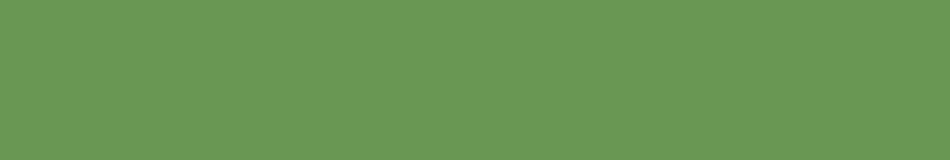
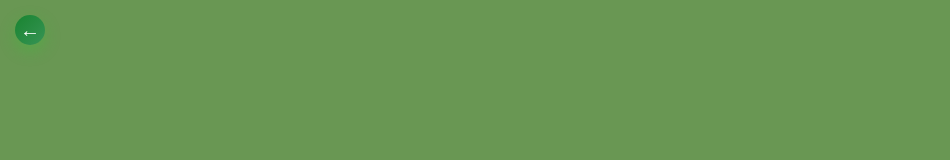
Before and after one commit to teena-2310/Panaceaone, a React (Vite) app in the folder Frontend/: page /healing-booking in a window 1280 px wide. Shown: the top 160 px of the page, without its empty margins (0-950 px from the left). Built offline with nearby package versions, Linux system fonts and the light colour scheme.

Commit message:
back button for book call

```diff
--- a/Frontend/src/Pages/HealingBookingPage.css
+++ b/Frontend/src/Pages/HealingBookingPage.css
@@ -22,6 +22,41 @@
   gap: 22px;
   animation: fadeInBooking 0.4s ease-out;
 }
+
+
+/* 🔙 Back Button Styling */
+.back-button {
+  position: absolute;
+  top: 15px;
+  left: 15px;
+
+  width: 30px;
+  height: 30px;
+
+  border-radius: 50%;
+  border: none;
+
+  background: linear-gradient(135deg, #198430, #379455);
+  color: #ffffff;
+
+  font-size: 20px;
+  font-weight: bold;
+
+  cursor: pointer;
+  display: flex;
+  align-items: center;
+  justify-content: center;
+
+  transition: all 0.3s ease;
+  box-shadow: 0 6px 15px rgba(58, 192, 56, 0.4);
+}
+
+/* Hover Effect */
+.back-button:hover {
+  transform: translateX(-3px) scale(1.08);
+  box-shadow: 0 10px 25px rgba(23, 88, 80, 0.6);
+}
+
 
 @keyframes fadeInBooking {
   from {
--- a/Frontend/src/Pages/HealingBookingPage.jsx
+++ b/Frontend/src/Pages/HealingBookingPage.jsx
@@ -1,5 +1,6 @@
-import React, { useState } from "react";
+import React, { useState, useEffect } from "react";
 import "./HealingBookingPage.css";
+import { useNavigate } from "react-router-dom";
 
 const HealingBookingPage = () => {
   const [step, setStep] = useState("select");
@@ -7,9 +8,30 @@ const HealingBookingPage = () => {
   const [transactionId, setTransactionId] = useState("");
   const [screenshot, setScreenshot] = useState(null);
 
+  const navigate = useNavigate(); // ✅ Added
+
+  // ✅ Auto redirect after success (3 seconds)
+  useEffect(() => {
+    if (step === "success") {
+      const timer = setTimeout(() => {
+        navigate("/");
+      }, 3000);
+
+      return () => clearTimeout(timer);
+    }
+  }, [step, navigate]);
+
   return (
     <div className="healing-container">
       <div className="healing-card">
+
+        {/* 🔙 Back Button */}
+        <button
+          className="back-button"
+          onClick={() => navigate("/")}
+        >
+          ←
+        </button>
 
         {/* STEP 1 */}
         {step === "select" && (
@@ -118,6 +140,7 @@ const HealingBookingPage = () => {
           <div className="healing-success">
             <h3>Payment Submitted Successfully 🎉</h3>
             <p>Waiting for admin verification.</p>
+            <p>Redirecting to Home...</p>
           </div>
         )}
 
```
